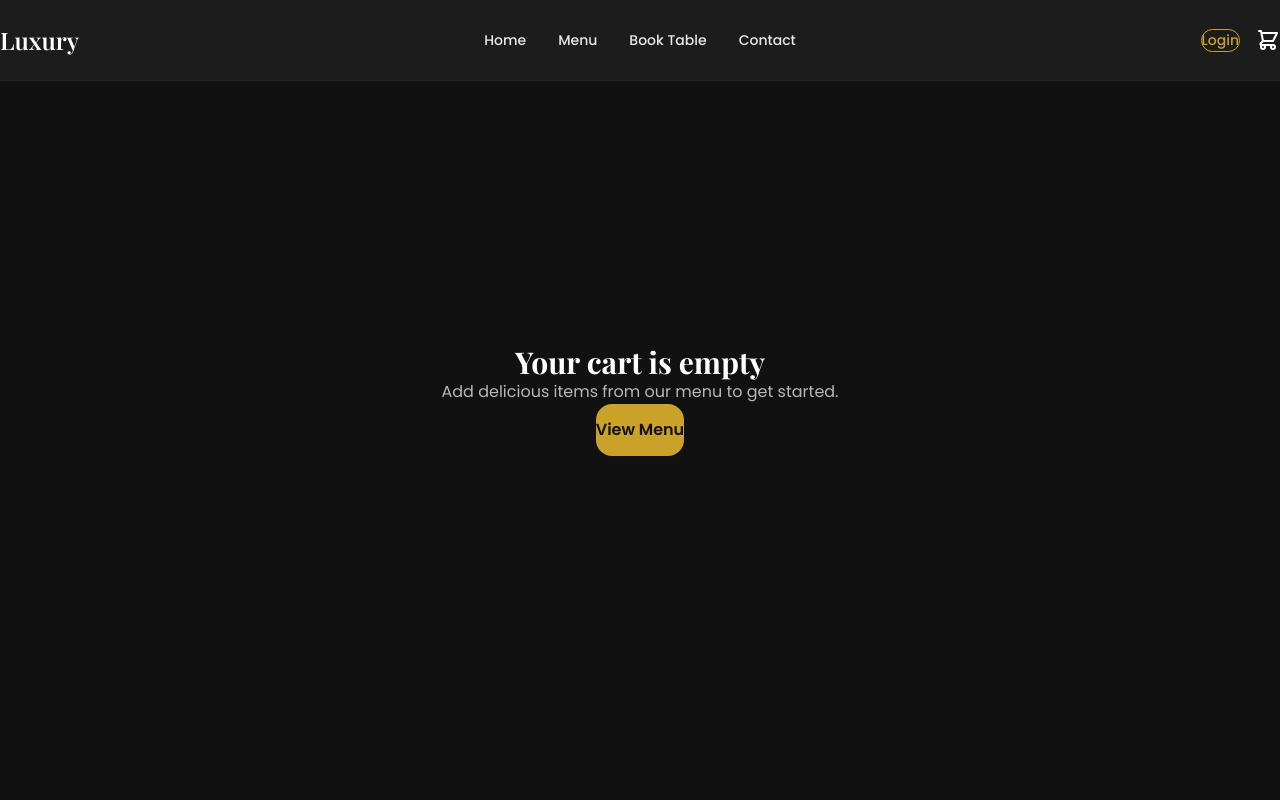
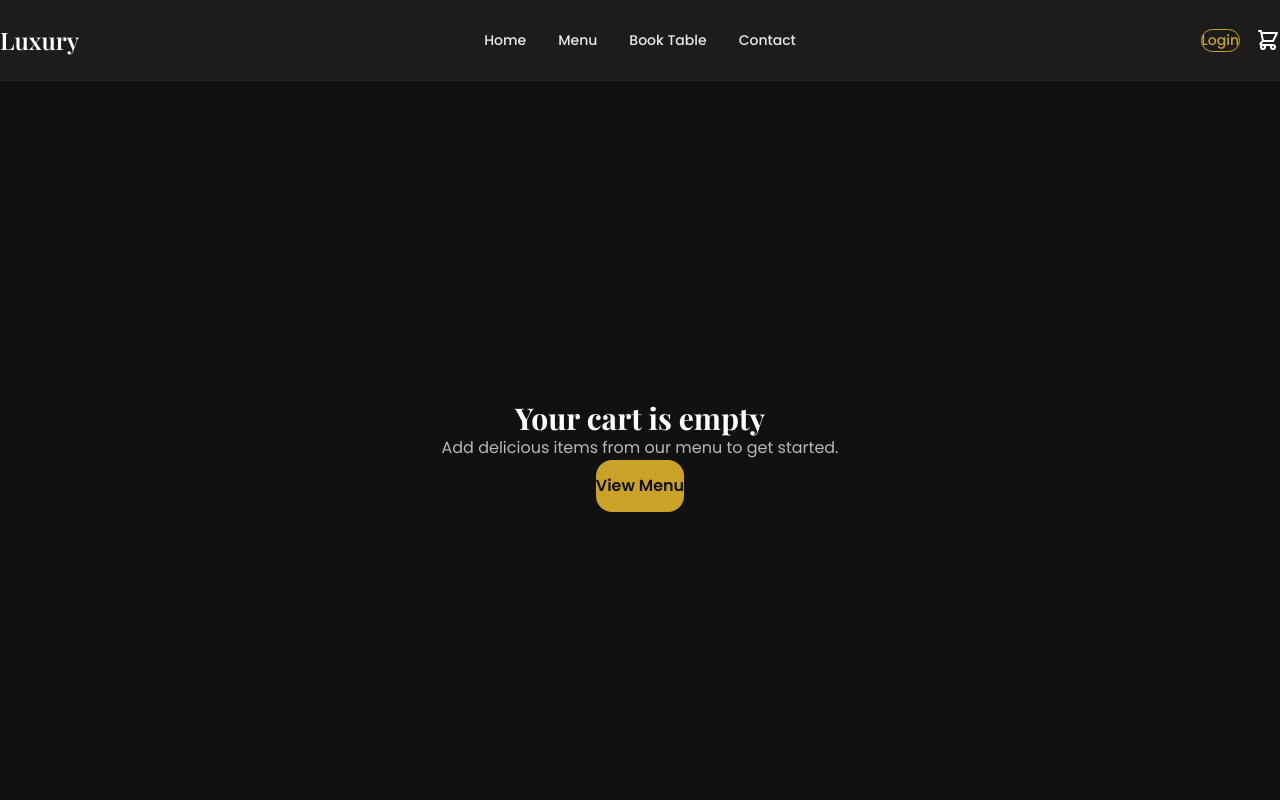
Before and after one commit to immu51/restuarent, a React (Vite) app: page /cart in a window 1280 px wide. Shown: the top 800 px of the page. Built offline with nearby package versions, Linux system fonts and the light colour scheme.

Commit message:
cart overlay change

```diff
--- a/src/pages/Cart.jsx
+++ b/src/pages/Cart.jsx
@@ -33,7 +33,7 @@ export default function Cart() {
   if (cartCount === 0) {
     return (
       <>
-        <div className="min-h-screen bg-[#111111] pt-28 md:pt-32 pb-16 flex items-center justify-center">
+        <div className="min-h-screen bg-[#111111] pb-16 flex items-center justify-center" style={{ paddingTop: 'calc(5rem + 2rem)' }}>
           <div className="text-center px-4 animate-[fadeInUp_0.7s_cubic-bezier(0.22,1,0.36,1)_both]">
             <h1 className="text-3xl font-bold text-white mb-4" style={{ fontFamily: "'Playfair Display', serif" }}>
               Your cart is empty
@@ -54,7 +54,7 @@ export default function Cart() {
 
   return (
     <>
-      <div className="min-h-screen bg-[#111111] pt-28 md:pt-32 pb-16">
+      <div className="min-h-screen bg-[#111111] pb-16" style={{ paddingTop: 'calc(5rem + 2rem)' }}>
         <div className="w-full max-w-6xl mx-auto px-4 sm:px-6 lg:px-8">
           <h1 className="text-3xl md:text-4xl font-bold text-white mb-8 animate-[fadeInUp_0.6s_cubic-bezier(0.22,1,0.36,1)_both]" style={{ fontFamily: "'Playfair Display', serif" }}>
             Your Cart
```
